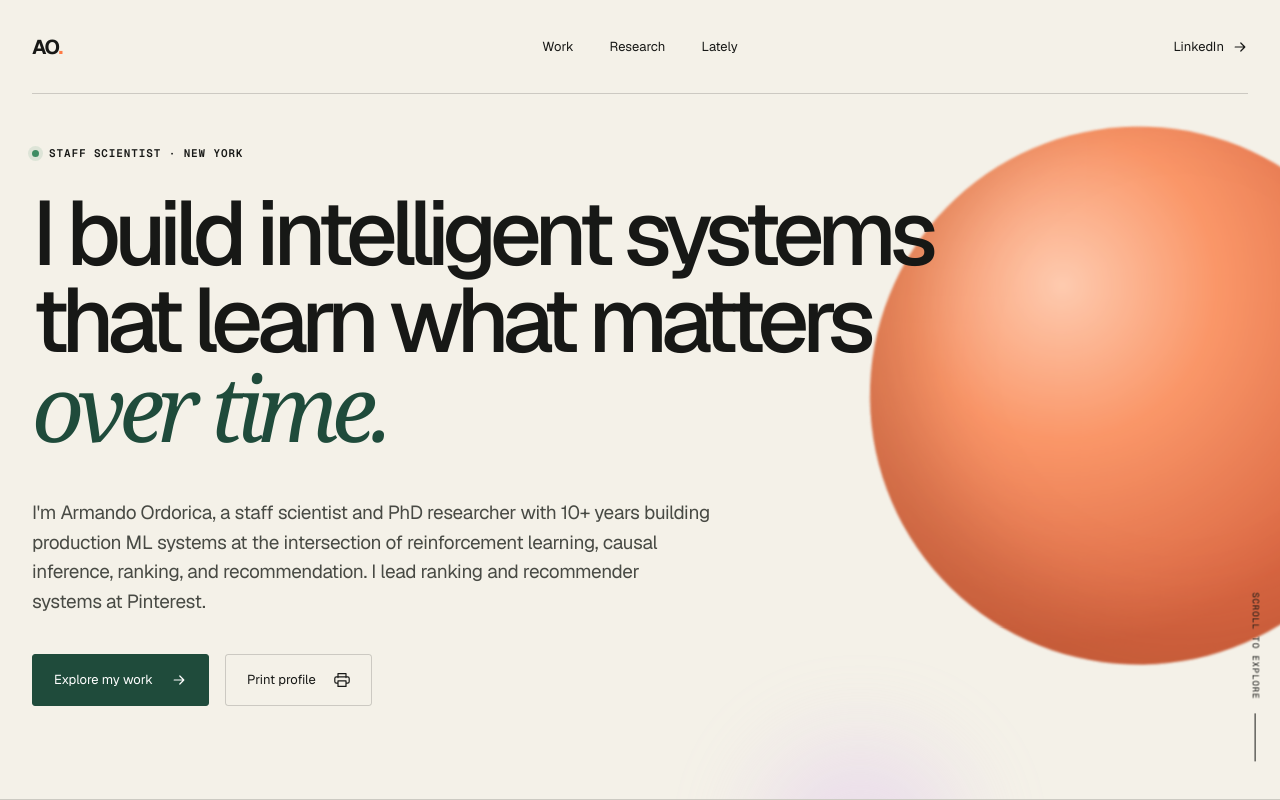
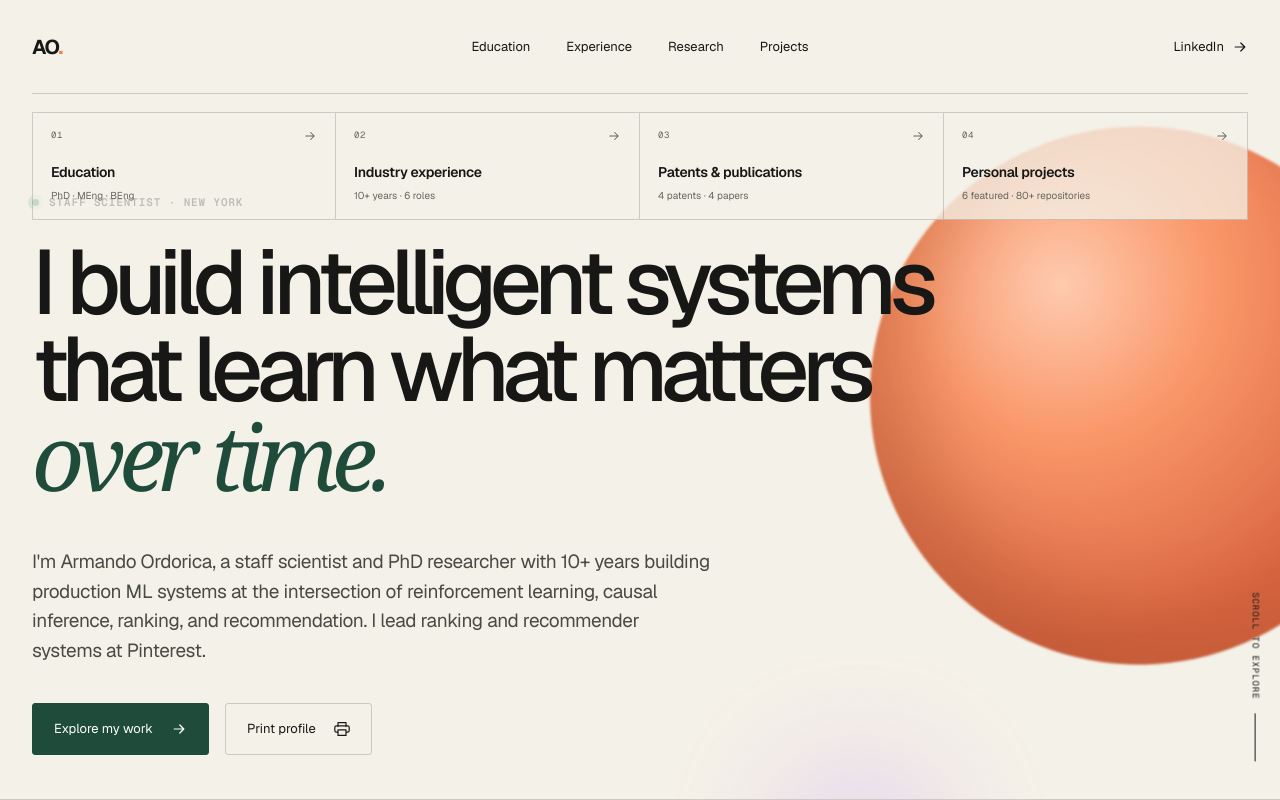
Before and after one commit to armandordorica/cv.armandoordorica.com, a Next.js app: page / in a window 1280 px wide. Shown: the top 800 px of the page. Built offline with nearby package versions, Linux system fonts and the light colour scheme; no server answers.

Commit message:
Make profile sections discoverable on arrival

```diff
--- a/src/app/globals.css
+++ b/src/app/globals.css
@@ -131,11 +131,95 @@ svg {
 .hero-inner {
   z-index: 2;
   width: min(calc(100% - 64px), var(--max-width));
-  margin: 52px auto 0;
+  margin: 150px auto 0;
 }
 
 .hero-inner > * {
   max-width: 910px;
+}
+
+.hero-directory {
+  position: absolute;
+  z-index: 4;
+  top: 112px;
+  left: 50%;
+  display: grid;
+  width: min(calc(100% - 64px), var(--max-width));
+  transform: translateX(-50%);
+  grid-template-columns: repeat(4, 1fr);
+}
+
+.directory-card {
+  display: flex;
+  min-height: 108px;
+  flex-direction: column;
+  justify-content: flex-end;
+  border: 1px solid var(--line);
+  padding: 16px 18px;
+  background: rgba(244, 241, 232, 0.76);
+  backdrop-filter: blur(14px);
+  transition:
+    background 180ms ease,
+    color 180ms ease,
+    transform 180ms ease;
+}
+
+.directory-card + .directory-card {
+  border-left: 0;
+}
+
+.directory-card:hover {
+  z-index: 1;
+  background: var(--green);
+  color: white;
+  transform: translateY(-4px);
+}
+
+.directory-card-top {
+  display: flex;
+  align-items: center;
+  justify-content: space-between;
+  margin-bottom: auto;
+  color: var(--muted);
+  font-family: var(--font-geist-mono), monospace;
+  font-size: 9px;
+  letter-spacing: 0.08em;
+}
+
+.directory-card-top svg {
+  width: 14px;
+  height: 14px;
+  transition: transform 180ms ease;
+}
+
+.directory-card:hover .directory-card-top {
+  color: rgba(255, 255, 255, 0.64);
+}
+
+.directory-card:hover .directory-card-top svg {
+  transform: translateX(3px);
+}
+
+.directory-card strong {
+  font-size: 14px;
+  font-weight: 560;
+  letter-spacing: -0.02em;
+}
+
+.directory-card small {
+  margin-top: 5px;
+  color: var(--muted);
+  font-size: 10px;
+}
+
+.directory-card:hover small {
+  color: rgba(255, 255, 255, 0.64);
+}
+
+.directory-card:focus-visible {
+  z-index: 2;
+  outline: 2px solid var(--orange);
+  outline-offset: 3px;
 }
 
 .eyebrow,
@@ -975,7 +1059,23 @@ footer {
   }
 
   .hero {
-    min-height: 740px;
+    min-height: 900px;
+  }
+
+  .hero-directory {
+    grid-template-columns: repeat(2, 1fr);
+  }
+
+  .directory-card:nth-child(3) {
+    border-left: 1px solid var(--line);
+  }
+
+  .directory-card:nth-child(n + 3) {
+    border-top: 0;
+  }
+
+  .hero-inner {
+    margin-top: 240px;
   }
 
   .orb-one {
@@ -1032,12 +1132,30 @@ footer {
   }
 
   .hero {
-    min-height: 760px;
+    min-height: 1000px;
     max-height: none;
   }
 
+  .hero-directory {
+    top: 92px;
+    width: calc(100% - 40px);
+  }
+
+  .directory-card {
+    min-height: 88px;
+    padding: 12px 13px;
+  }
+
+  .directory-card strong {
+    font-size: 12px;
+  }
+
+  .directory-card small {
+    font-size: 9px;
+  }
+
   .hero-inner {
-    margin-top: 40px;
+    margin-top: 250px;
   }
 
   .hero h1 {
@@ -1215,6 +1333,7 @@ footer {
 @media print {
   .site-header,
   .hero-actions,
+  .hero-directory,
   .scroll-note,
   .orb,
   .contact-section,
--- a/src/app/page.tsx
+++ b/src/app/page.tsx
@@ -162,9 +162,10 @@ export default async function Home() {
           AO<span className="wordmark-dot">.</span>
         </a>
         <nav aria-label="Primary navigation">
-          <a href="#work">Work</a>
+          <a href="#education">Education</a>
+          <a href="#work">Experience</a>
           <a href="#research">Research</a>
-          <a href="#lately">Lately</a>
+          <a href="#lately">Projects</a>
         </nav>
         <a
           className="header-link"
@@ -181,6 +182,43 @@ export default async function Home() {
         <section className="hero">
           <div className="orb orb-one" aria-hidden="true" />
           <div className="orb orb-two" aria-hidden="true" />
+          <nav
+            className="hero-directory fade-in delay-one"
+            aria-label="Profile sections"
+          >
+            <a className="directory-card" href="#education">
+              <span className="directory-card-top">
+                <span>01</span>
+                <ArrowIcon />
+              </span>
+              <strong>Education</strong>
+              <small>PhD · MEng · BEng</small>
+            </a>
+            <a className="directory-card" href="#work">
+              <span className="directory-card-top">
+                <span>02</span>
+                <ArrowIcon />
+              </span>
+              <strong>Industry experience</strong>
+              <small>10+ years · 6 roles</small>
+            </a>
+            <a className="directory-card" href="#research">
+              <span className="directory-card-top">
+                <span>03</span>
+                <ArrowIcon />
+              </span>
+              <strong>Patents &amp; publications</strong>
+              <small>{patents.length} patents · {publications.length} papers</small>
+            </a>
+            <a className="directory-card" href="#lately">
+              <span className="directory-card-top">
+                <span>04</span>
+                <ArrowIcon />
+              </span>
+              <strong>Personal projects</strong>
+              <small>{recentProjects.length} featured · 80+ repositories</small>
+            </a>
+          </nav>
           <div className="hero-inner">
             <p className="eyebrow fade-in">
               <span className="status-dot" />
@@ -438,7 +476,7 @@ export default async function Home() {
           </div>
         </section>
 
-        <section className="education-section section-shell">
+        <section className="education-section section-shell" id="education">
           <div className="section-label">05 · Education</div>
           <div className="education-content">
             <h2>Engineer by training.<br />Scientist by curiosity.</h2>
```
